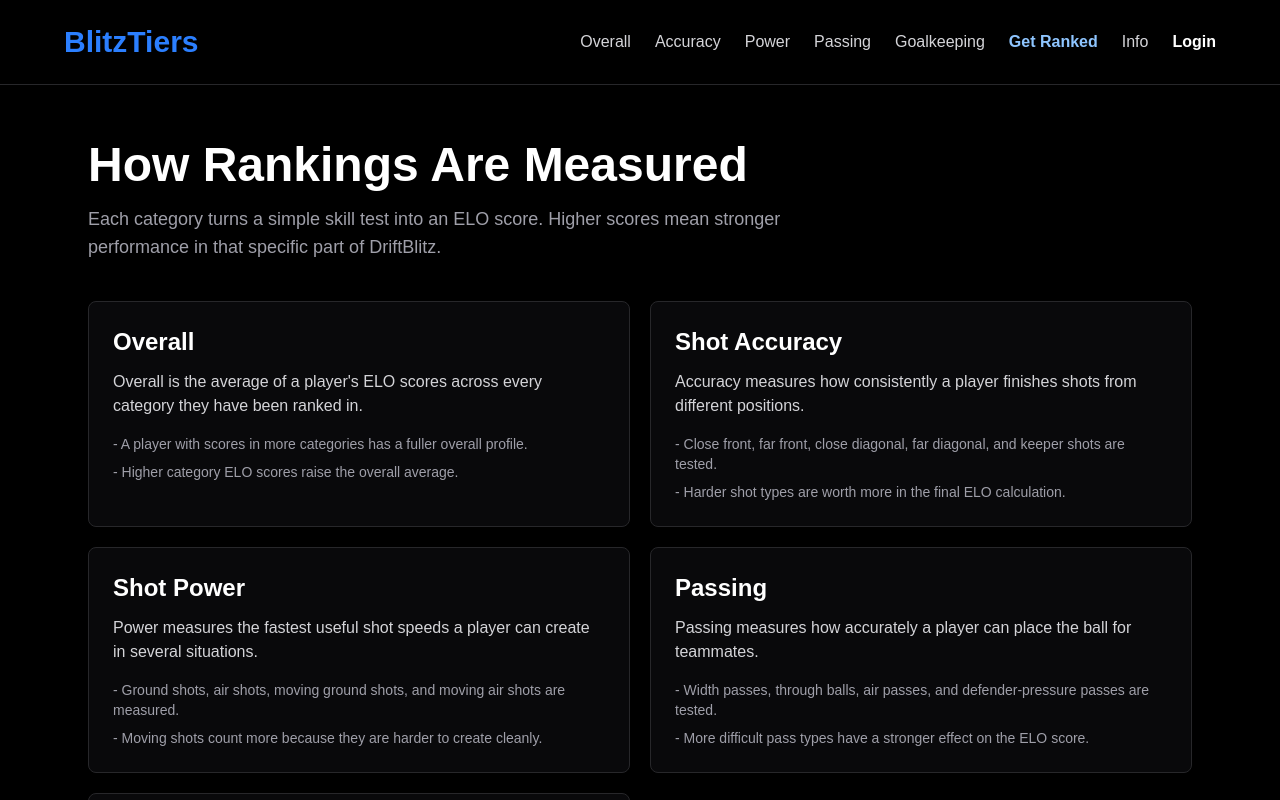
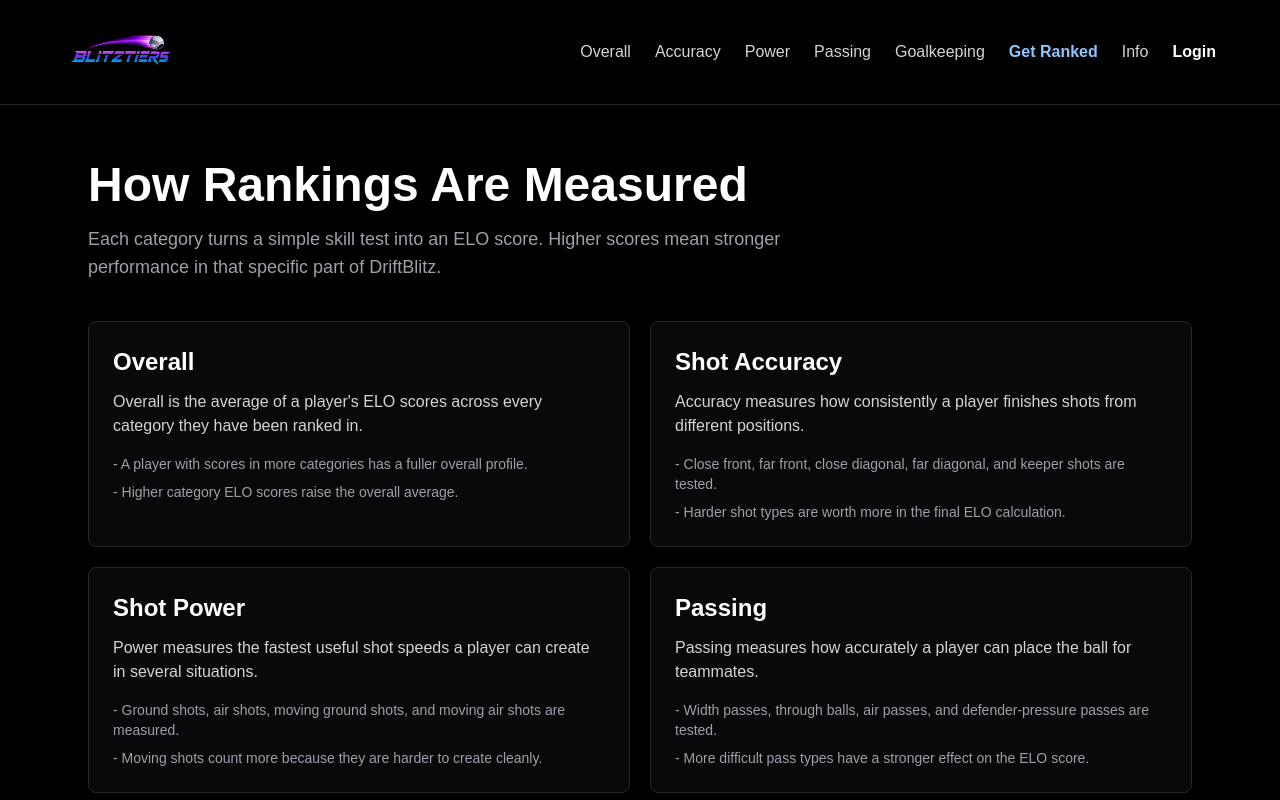
Before and after one commit to Milonator2934/blitztiers, a Next.js app: page /info in a window 1280 px wide. Shown: the top 800 px of the page. Built offline with nearby package versions, Linux system fonts and the light colour scheme; no server answers.

Commit message:
update project

```diff
--- /dev/null
+++ b/app/BrandLogo.tsx
@@ -0,0 +1,25 @@
+import Image from 'next/image'
+import Link from 'next/link'
+
+type BrandLogoProps = {
+  compact?: boolean
+}
+
+export function BrandLogo({ compact = false }: BrandLogoProps) {
+  return (
+    <Link
+      href="/"
+      className="inline-flex items-center rounded outline-none transition-opacity hover:opacity-90 focus-visible:ring-2 focus-visible:ring-blue-400"
+      aria-label="BlitzTiers home"
+    >
+      <Image
+        src="/blitztiers-logo.png"
+        alt="BlitzTiers"
+        width={1774}
+        height={887}
+        priority
+        className={`${compact ? 'h-9 w-[4.5rem]' : 'h-12 w-24 sm:h-14 sm:w-28'} object-cover`}
+      />
+    </Link>
+  )
+}
--- a/app/admin/page.tsx
+++ b/app/admin/page.tsx
@@ -2,6 +2,7 @@
 
 import { useEffect, useMemo, useState } from 'react'
 import { CheckCircle2, ShieldCheck, Trash2, UserPlus } from 'lucide-react'
+import { BrandLogo } from '@/app/BrandLogo'
 import { categories, type CategoryKey, getCategory } from '@/lib/categories'
 import { supabase } from '@/lib/supabase'
 
@@ -397,7 +398,8 @@ export default function AdminPage() {
     <main className="min-h-screen bg-black p-4 text-white sm:p-6 md:p-10">
       <div className="mb-8 flex flex-col gap-3 md:flex-row md:items-end md:justify-between">
         <div>
-          <h1 className="text-3xl font-black sm:text-4xl md:text-5xl">Admin Dashboard</h1>
+          <BrandLogo compact />
+          <h1 className="mt-3 text-3xl font-black sm:text-4xl md:text-5xl">Admin Dashboard</h1>
           <p className="mt-3 text-zinc-400">
             Signed in as {currentProfile?.username}. {isSuperAdmin ? 'Super-admin access enabled.' : 'Admin access enabled.'}
           </p>
--- a/app/get-ranked/page.tsx
+++ b/app/get-ranked/page.tsx
@@ -4,6 +4,7 @@ import { useEffect, useMemo, useState } from 'react'
 import Link from 'next/link'
 import { Send, UserCheck } from 'lucide-react'
 import { AdminLink, AuthNav } from '@/app/AuthNav'
+import { BrandLogo } from '@/app/BrandLogo'
 import { categories, type CategoryKey } from '@/lib/categories'
 import { supabase } from '@/lib/supabase'
 
@@ -160,9 +161,7 @@ export default function GetRankedPage() {
       <nav className="border-b border-zinc-800 p-4 sm:p-6">
         <div className="mx-auto flex max-w-6xl flex-col gap-4 lg:flex-row lg:items-center lg:justify-between">
           <div className="flex flex-wrap items-center gap-3">
-            <Link href="/" className="text-2xl font-bold text-blue-500 sm:text-3xl">
-              BlitzTiers
-            </Link>
+            <BrandLogo />
             <AdminLink />
           </div>
 
--- a/app/info/page.tsx
+++ b/app/info/page.tsx
@@ -1,5 +1,6 @@
 import Link from 'next/link'
 import { AdminLink, AuthNav } from '@/app/AuthNav'
+import { BrandLogo } from '@/app/BrandLogo'
 
 const measurements = [
   {
@@ -55,9 +56,7 @@ export default function InfoPage() {
       <nav className="border-b border-zinc-800 p-4 sm:p-6">
         <div className="mx-auto flex max-w-6xl flex-col gap-4 lg:flex-row lg:items-center lg:justify-between">
           <div className="flex flex-wrap items-center gap-3">
-            <Link href="/" className="text-2xl font-bold text-blue-500 sm:text-3xl">
-              BlitzTiers
-            </Link>
+            <BrandLogo />
             <AdminLink />
           </div>
 
--- a/app/login/page.tsx
+++ b/app/login/page.tsx
@@ -1,10 +1,10 @@
 'use client'
 
 import { useEffect, useMemo, useState } from 'react'
-import Link from 'next/link'
 import { useRouter } from 'next/navigation'
 import { CheckCircle2, Eye, EyeOff, KeyRound, LogIn, Mail, ShieldCheck, User } from 'lucide-react'
 import { AdminLink } from '@/app/AuthNav'
+import { BrandLogo } from '@/app/BrandLogo'
 import { supabase } from '@/lib/supabase'
 
 type SignupStep = 'credentials' | 'verify' | 'username' | 'complete'
@@ -339,9 +339,7 @@ export default function LoginPage() {
     <main className="flex min-h-screen items-center justify-center bg-black px-4 py-6 text-white sm:py-10">
       <div className="w-full max-w-md rounded-lg border border-zinc-800 bg-zinc-950 p-5 shadow-2xl shadow-blue-950/20 sm:p-6">
         <div className="flex flex-wrap items-center gap-3">
-          <Link href="/" className="text-sm font-bold text-blue-400 hover:text-blue-300">
-            BlitzTiers
-          </Link>
+          <BrandLogo compact />
           <AdminLink />
         </div>
         <h1 className="mt-3 text-2xl font-black sm:text-3xl">Login or Create Account</h1>
--- a/app/overall/page.tsx
+++ b/app/overall/page.tsx
@@ -1,7 +1,8 @@
-import Link from 'next/link'
 import { AdminLink, AuthNav } from '@/app/AuthNav'
+import { BrandLogo } from '@/app/BrandLogo'
 import { categories } from '@/lib/categories'
 import { getOverallLeaderboardPlayers } from '@/lib/leaderboards'
+import { getRankBadgeClass } from '@/lib/rankStyles'
 
 export const dynamic = 'force-dynamic'
 
@@ -13,9 +14,7 @@ export default async function OverallPage() {
       <div className="mb-8 flex flex-col gap-3 md:flex-row md:items-end md:justify-between">
         <div>
           <div className="flex flex-wrap items-center gap-3">
-            <Link href="/" className="text-sm font-bold text-blue-400 hover:text-blue-300">
-              BlitzTiers
-            </Link>
+            <BrandLogo compact />
             <AdminLink />
           </div>
           <h1 className="mt-3 text-3xl font-black sm:text-4xl md:text-5xl">Overall Rankings</h1>
@@ -51,7 +50,11 @@ export default async function OverallPage() {
             ) : (
               players.map((player, index) => (
                 <tr key={player.username} className="border-b border-zinc-800 last:border-b-0">
-                  <td className="p-4 font-bold text-zinc-300">#{index + 1}</td>
+                  <td className="p-4">
+                    <span className={`inline-flex h-8 min-w-12 items-center justify-center rounded border px-3 font-black ${getRankBadgeClass(index)}`}>
+                      #{index + 1}
+                    </span>
+                  </td>
                   <td className="p-4">{player.username}</td>
                   <td className="p-4 font-bold">{player.averageElo}</td>
                   <td className="p-4 text-zinc-300">{player.rankedCategories}/4</td>
--- a/app/page.tsx
+++ b/app/page.tsx
@@ -1,5 +1,6 @@
 import Link from 'next/link'
 import { AdminLink, AuthNav } from '@/app/AuthNav'
+import { BrandLogo } from '@/app/BrandLogo'
 import { categories } from '@/lib/categories'
 import { getLeaderboardCount } from '@/lib/leaderboards'
 
@@ -21,9 +22,7 @@ export default async function HomePage() {
     <main className="min-h-screen bg-black text-white">
       <nav className="flex flex-col gap-4 border-b border-zinc-800 p-4 sm:p-6 lg:flex-row lg:items-center lg:justify-between">
         <div className="flex flex-wrap items-center gap-3">
-          <h1 className="text-2xl font-bold text-blue-500 sm:text-3xl">
-            BlitzTiers
-          </h1>
+          <BrandLogo />
           <AdminLink />
         </div>
 
--- a/lib/leaderboards.tsx
+++ b/lib/leaderboards.tsx
@@ -1,6 +1,7 @@
-import Link from 'next/link'
 import { AdminLink, AuthNav } from '@/app/AuthNav'
+import { BrandLogo } from '@/app/BrandLogo'
 import { categories } from '@/lib/categories'
+import { getRankBadgeClass } from '@/lib/rankStyles'
 import { supabase } from '@/lib/supabase'
 
 export type LeaderboardConfig = {
@@ -112,9 +113,7 @@ export async function LeaderboardPage({ config }: { config: LeaderboardConfig })
       <div className="mb-8 flex flex-col gap-3 md:flex-row md:items-end md:justify-between">
         <div>
           <div className="flex flex-wrap items-center gap-3">
-            <Link href="/" className="text-sm font-bold text-blue-400 hover:text-blue-300">
-              BlitzTiers
-            </Link>
+            <BrandLogo compact />
             <AdminLink />
           </div>
           <h1 className="mt-3 text-3xl font-black sm:text-4xl md:text-5xl">{config.title}</h1>
@@ -144,7 +143,11 @@ export async function LeaderboardPage({ config }: { config: LeaderboardConfig })
             ) : (
               players.map((player, index) => (
                 <tr key={`${config.table}-${index}`} className="border-b border-zinc-800 last:border-b-0">
-                  <td className="p-4 font-bold text-zinc-300">#{index + 1}</td>
+                  <td className="p-4">
+                    <span className={`inline-flex h-8 min-w-12 items-center justify-center rounded border px-3 font-black ${getRankBadgeClass(index)}`}>
+                      #{index + 1}
+                    </span>
+                  </td>
                   <td className="p-4">{getUsername(player.profiles)}</td>
                   <td className="p-4">{player.elo}</td>
                 </tr>
--- /dev/null
+++ b/lib/rankStyles.ts
@@ -0,0 +1,15 @@
+export function getRankBadgeClass(index: number) {
+  if (index === 0) {
+    return 'border-yellow-300/50 bg-yellow-400/15 text-yellow-300'
+  }
+
+  if (index === 1) {
+    return 'border-zinc-200/50 bg-zinc-200/15 text-zinc-100'
+  }
+
+  if (index === 2) {
+    return 'border-amber-700/60 bg-amber-700/20 text-amber-500'
+  }
+
+  return 'border-zinc-700 bg-zinc-900 text-zinc-300'
+}
```
Also changed, not shown: Blitztiers logo.png (added), public/blitztiers-logo.png (added).
